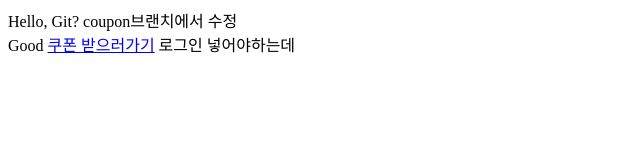
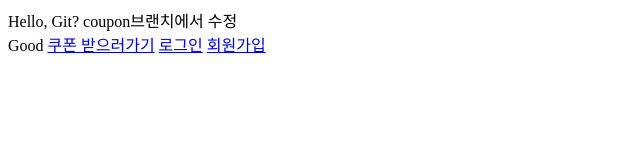
Before and after one commit to whoiseon/git-practice, a plain HTML site: page index.html in a window 1280 px wide. Shown: the whole page, without its empty margins (0-640 px from the left). Drawn offline with Linux system fonts and the light colour scheme.

Commit message:
update: 로그인 회원가입 링크

```diff
--- a/index.html
+++ b/index.html
@@ -14,7 +14,8 @@
   <div>
     Good
     <a href="/coupon.html">쿠폰 받으러가기</a>
-    로그인 넣어야하는데
+    <a href="/login.html">로그인</a>
+    <a href="/register.html">회원가입</a>
   </div>
 </body>
 </html>
```
